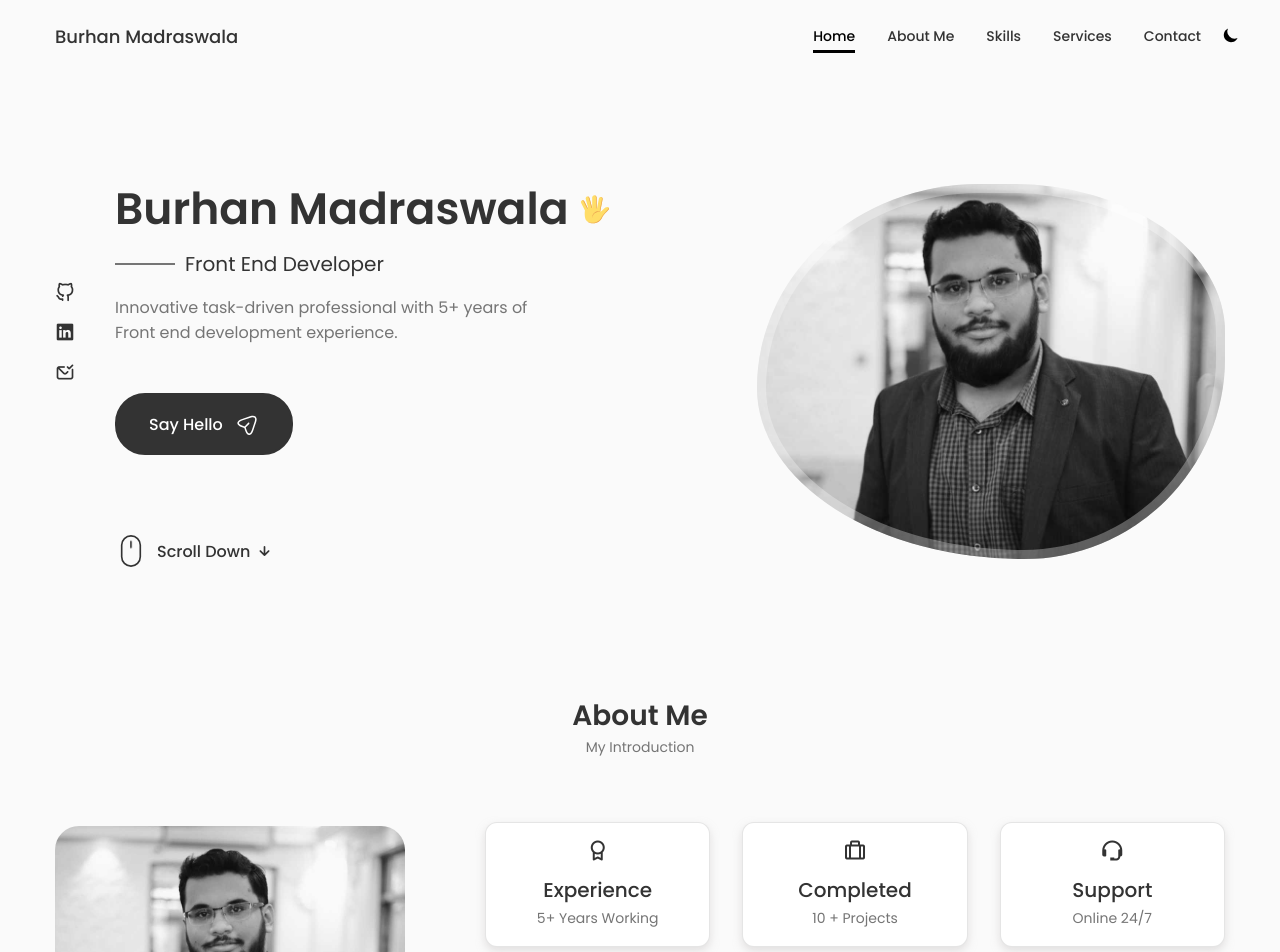
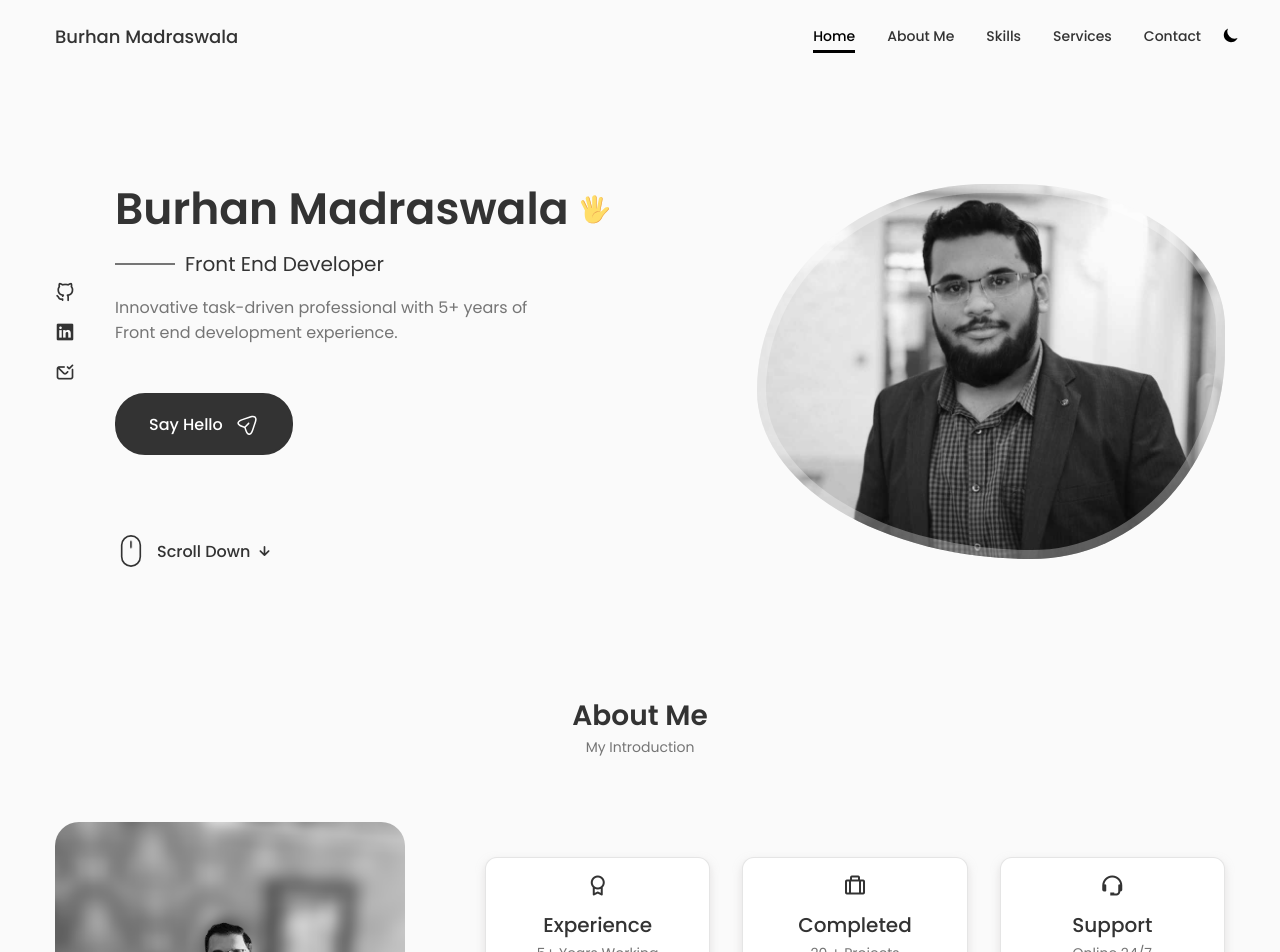
Before and after one commit to burhanuddin7/portfolio, a React (Create React App) app: page / in a window 1280 px wide. Shown: the top 952 px of the page. Built offline with nearby package versions, Linux system fonts and the light colour scheme; no server answers.

Commit message:
add profile image

```diff
--- a/src/components/about/About.jsx
+++ b/src/components/about/About.jsx
@@ -1,6 +1,6 @@
 import React from 'react'
 import "./about.css";
-import AboutImg from "../../assets/profile-logo-2x.jpg";
+import AboutImg from "../../assets/burhan-profile.png";
 import AboutInfo from './AboutInfo';
 
 const About = () => {
--- a/src/components/about/AboutInfo.jsx
+++ b/src/components/about/AboutInfo.jsx
@@ -14,7 +14,7 @@ const AboutInfo = () => {
             <div className="about__box">
                 <i className="bx bx-briefcase-alt about__icon"></i>
                 <h3 className="about__title">Completed</h3>
-                <span className="about__subtext">10 + Projects</span>
+                <span className="about__subtext">20 + Projects</span>
             </div>
 
             <div className="about__box">
@@ -25,7 +25,7 @@ const AboutInfo = () => {
         </div>
 
         <p className="about__description">
-            Proficient in developing user interfaces and a firm believer in mobile first approach & good core web vitals numbers for the webpage. Team player with adequate management skills and a keen learner for trending technologies & frameworks to keep myself updated in ever growing software development industry.
+            Proficient in developing user interfaces and a firm believer in mobile first approach & good core web vitals numbers for the webpage. <br/>Team player with adequate management skills and a keen learner for trending technologies & frameworks to keep myself updated in ever growing software development industry.
         </p>
 
         <a rel="noreferrer" target="_blank" href={Resume} className="primary-btn about__btn">
```
Also changed, not shown: src/assets/burhan-profile.png (added).
